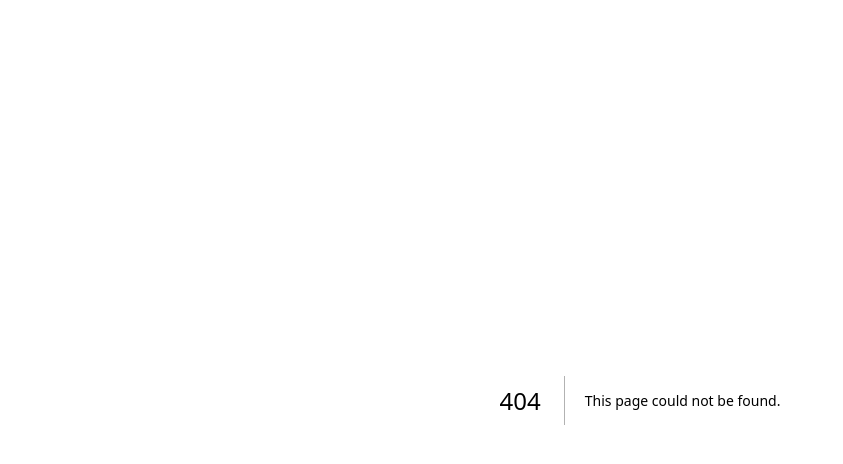
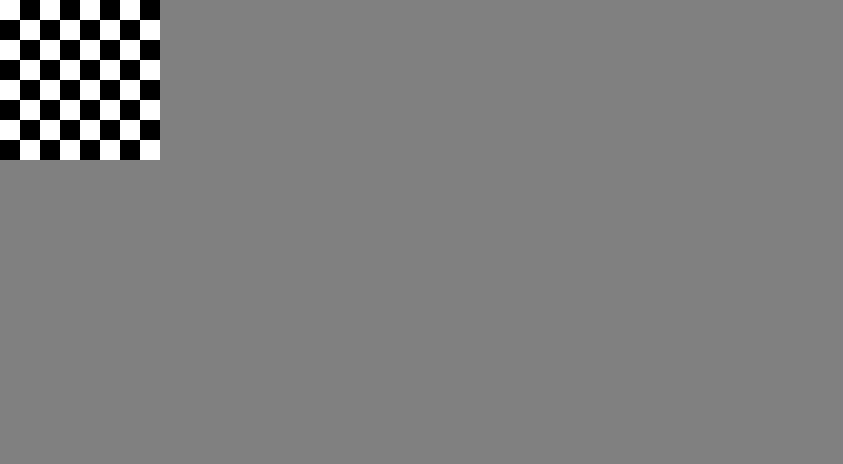
Before and after one commit to matheusrotta7/im-still-learning-react, a Next.js app: page /basics/chessboard in a window 1280 px wide. Before the commit this address had no page. Shown: the top 464 px of the page, without its empty margins (0-843 px from the left). Built offline with nearby package versions, Linux system fonts and the light colour scheme.

Commit message:
chessboard example is working but not centered

```diff
--- /dev/null
+++ b/components/ChessTile.jsx
@@ -0,0 +1,12 @@
+import "../pages/basics/css/chessstyle.css"
+
+export default function ChessTile(props) {
+
+    const styleClass = (props.x  + props.y) % 2 == 0 ? "whitetile" : "blacktile"
+
+    return (
+        <>
+            <div className={styleClass}>.</div>
+        </>
+    )
+}
--- /dev/null
+++ b/pages/basics/chessboard.jsx
@@ -0,0 +1,44 @@
+import ChessTile from "../../components/ChessTile";
+import "../../src/app/globals.css"
+
+function chessTileArray(line) {
+    var array = []
+    for (let i = 0; i < 8; i++) {
+        array.push(<ChessTile x={line} y={i}/>)
+    }
+    return array;
+}
+
+function ChessLine(props) {
+    return (
+        <div style={{
+            display:"flex",
+            flexDirection:"row"
+        }}>
+                {chessTileArray(props.line)}
+        </div>
+    )
+}
+
+function chessLineArray () {
+    var array = []
+    for (let i = 0; i < 8; i++) {
+        array.push(<ChessLine line={i} />)
+    }
+    return array;
+}
+
+
+export default function Chessboard() {
+
+
+
+
+    return (
+
+        <>
+
+            {chessLineArray()}
+        </>
+    )
+}
--- /dev/null
+++ b/pages/basics/css/chessstyle.css
@@ -0,0 +1,15 @@
+.whitetile {
+    background-color: #fff;
+    height: 20px;
+    width: 20px;
+    color: #fff;
+    /* border-color: #000;
+    border-style: solid; */
+}
+
+.blacktile {
+    background-color: #000;
+    height: 20px;
+    width: 20px;
+    color: #000
+}
--- a/src/app/globals.css
+++ b/src/app/globals.css
@@ -2,3 +2,7 @@
 @tailwind base;
 @tailwind components;
 @tailwind utilities;
+
+body {
+    background-color: gray;
+}
--- a/src/app/layout.js
+++ b/src/app/layout.js
@@ -10,8 +10,8 @@ export const metadata = {
 
 export default function RootLayout({ children }) {
   return (
-    <html lang="en">
-      <body className={inter.className}>{children}</body>
+    <html lang="en" >
+      <body className="bg-zinc-500">{children}</body>
     </html>
   )
 }
```
Also changed, not shown: pages/basics/chessboardCentered.jsx (added, +21 -0 lines).
